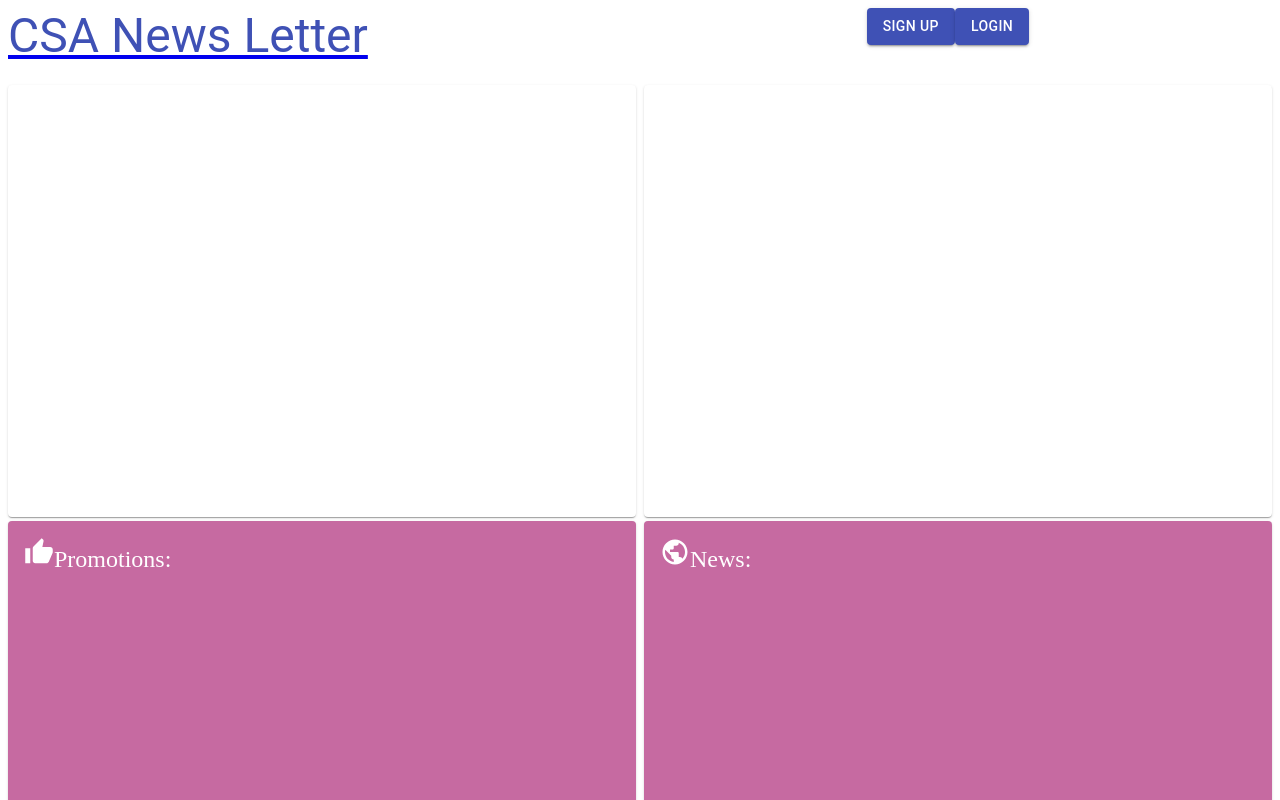
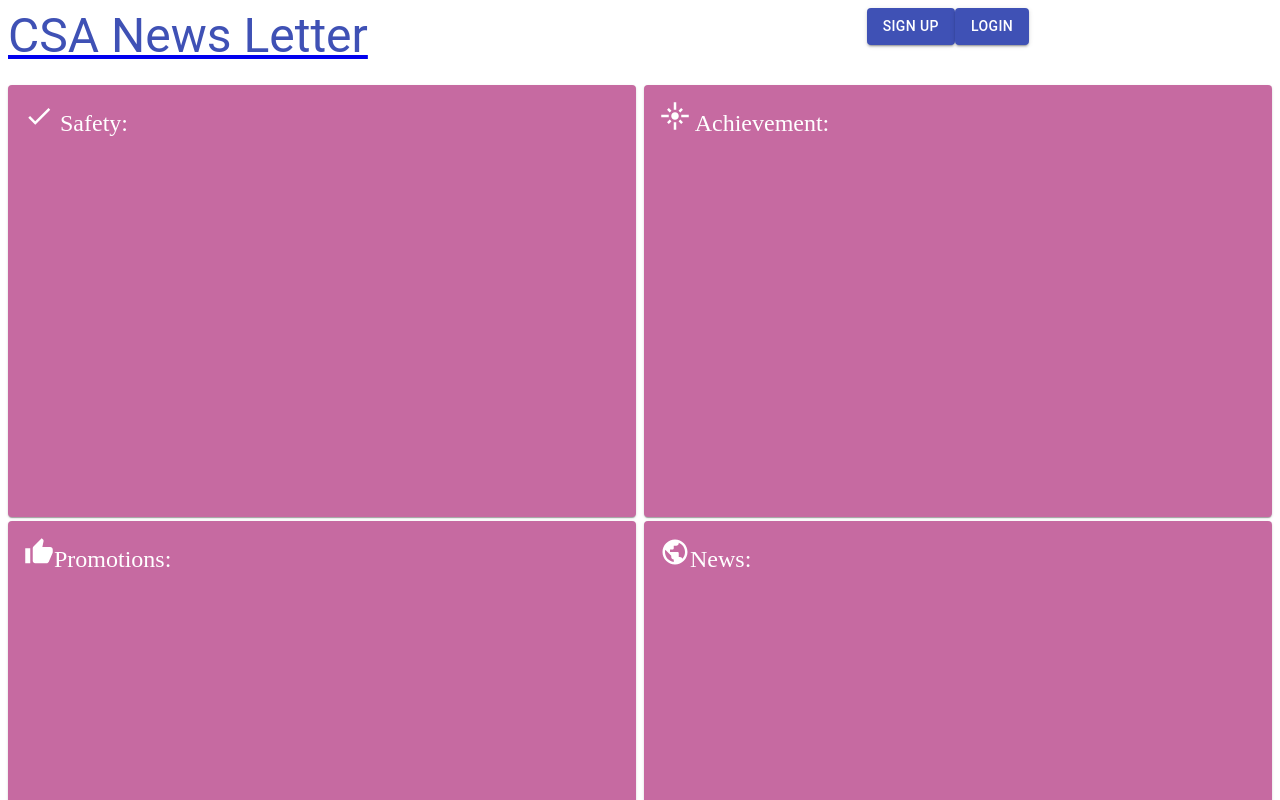
Before and after one commit to PokoShih/NewsLetter, a React (Create React App) app in the folder client/: page / in a window 1280 px wide. Shown: the top 800 px of the page. Built offline with nearby package versions, Linux system fonts and the light colour scheme; no server answers.

Commit message:
update color

```diff
--- a/client/src/components/FullWidthGrid/index.js
+++ b/client/src/components/FullWidthGrid/index.js
@@ -23,6 +23,7 @@ const useStyles = makeStyles((theme) => ({
     padding: theme.spacing(2),
     textAlign: "left",
     color: "#FFFFFF",
+    background: "#C66AA1",
     height: "50vh",
     borderColor: "grey.500",
   },
```
